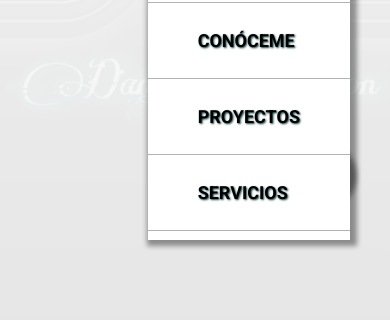
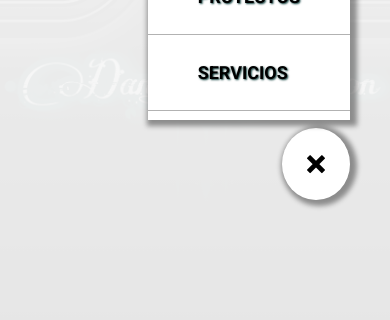
Before and after one commit to javier09carmona/dangercorporation.github.io, a plain HTML site: page index.html in a window 390 px wide. Both pictures are taken after a click on the button "Toggle navigation". Shown: the part 494-814 px from the top of the page. Drawn offline with nearby package versions, Linux system fonts and the light colour scheme; files whose address does not match are found by name.

Commit message:
initial commit

```diff
--- a/css/style.css
+++ b/css/style.css
@@ -33,7 +33,7 @@ a{
       align-items: flex-start;
     }
     #nav{
-      padding: 15px;
+      padding: 25px;
       position: fixed;
       bottom: 150px;
       right: 40px;
@@ -47,7 +47,7 @@ a{
     }
     #navbarCollapse{
       position: fixed;
-      bottom: 110px;
+      bottom: 230px;
       right: 40px;
       background-color: #fff;
 
```
